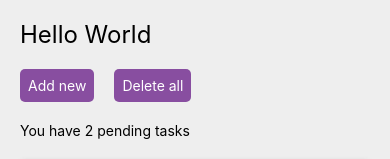
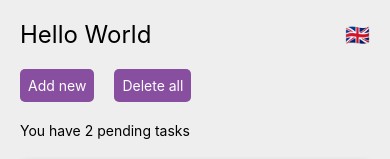
Before and after one commit to gaah996/i18nModularTranslations, a React Native app: screen / in a window 390 px wide. Shown: the top 159 px of the page. Built offline with nearby package versions, Linux system fonts and the light colour scheme.

Commit message:
Add language selector

```diff
--- a/src/App.tsx
+++ b/src/App.tsx
@@ -1,25 +1,50 @@
 import 'intl-pluralrules';
 
 import i18next from 'i18next';
-import React, {FC} from 'react';
+import React, {FC, useEffect, useState} from 'react';
 
 import en from './translations/en.json';
+import pt from './translations/pt.json';
 
 import Home from './containers/Home';
+import {LanguageOption} from './components/LanguageSelector';
 
 i18next.init({
   lng: 'en',
+  // fallbackLng: 'en',
   keySeparator: false,
   resources: {
     en: {translation: en},
+    pt: {translation: pt},
   },
   interpolation: {
     escapeValue: false,
   },
 });
 
+export const availableLanguages: LanguageOption[] = [
+  {label: '🇬🇧', value: 'en'},
+  {label: '🇩🇪', value: 'de'},
+  {label: '🇧🇷', value: 'pt'},
+];
+
 const App: FC = () => {
-  return <Home />;
+  const [selectedLanguage, setSelectedLanguage] = useState<string>('en');
+  const [_, updateScreen] = useState<string>('en');
+
+  useEffect(() => {
+    i18next.changeLanguage(selectedLanguage);
+    setTimeout(() => {
+      updateScreen(selectedLanguage);
+    }, 0);
+  }, [selectedLanguage]);
+
+  return (
+    <Home
+      selectedLanguage={selectedLanguage}
+      onSelectLanguage={setSelectedLanguage}
+    />
+  );
 };
 
 export default App;
--- a/src/components/Header/index.tsx
+++ b/src/components/Header/index.tsx
@@ -2,10 +2,11 @@ import React, {useState} from 'react';
 import {View, Text, Alert} from 'react-native';
 
 import {t} from '../../utils/translations';
+import LanguageSelector, {LanguageSelectorProps} from '../LanguageSelector';
 import messages from './messages';
 import styles from './styles';
 
-const Header = (): JSX.Element => {
+const Header = (languageProps: LanguageSelectorProps): JSX.Element => {
   const [name, setName] = useState<string | undefined>();
 
   const handleSetName = () => {
@@ -25,6 +26,7 @@ const Header = (): JSX.Element => {
           <Text onPress={handleSetName}>{t(messages.helloWorld)}</Text>
         )}
       </Text>
+      <LanguageSelector {...languageProps} />
     </View>
   );
 };
--- a/src/components/Header/styles.ts
+++ b/src/components/Header/styles.ts
@@ -3,6 +3,9 @@ import {StyleSheet} from 'react-native';
 export default StyleSheet.create({
   container: {
     padding: 20,
+    flexDirection: 'row',
+    alignItems: 'center',
+    justifyContent: 'space-between',
   },
   title: {
     fontSize: 24,
--- /dev/null
+++ b/src/components/LanguageSelector/index.tsx
@@ -0,0 +1,68 @@
+import React, {useState} from 'react';
+import {availableLanguages} from '../../App';
+import {Modal, TouchableOpacity, Text, View} from 'react-native';
+import styles from './styles';
+import messages from './messages';
+import {t} from '../../utils/translations';
+
+export interface LanguageOption {
+  label: string;
+  value: string;
+}
+
+export interface LanguageSelectorProps {
+  selectedLanguage: string;
+  onSelectLanguage: (language: string) => void;
+}
+
+const LanguageSelector = ({
+  selectedLanguage,
+  onSelectLanguage,
+}: LanguageSelectorProps): JSX.Element => {
+  const [showModal, setShowModal] = useState<boolean>(false);
+
+  const handleOpenPicker = () => {
+    setShowModal(true);
+  };
+
+  const handleSelectLanguage = (language: string) => () => {
+    setShowModal(false);
+    onSelectLanguage(language);
+  };
+
+  return (
+    <>
+      <TouchableOpacity onPress={handleOpenPicker}>
+        <Text style={styles.languageText}>
+          {
+            availableLanguages.find(
+              language => language.value === selectedLanguage,
+            )?.label
+          }
+        </Text>
+      </TouchableOpacity>
+      <Modal animationType="slide" visible={showModal} transparent>
+        <View style={styles.modalContainer}>
+          <View style={styles.modalContent}>
+            <Text style={styles.modalTitle}>{t(messages.modalTitle)}</Text>
+            <View style={styles.optionsContainer}>
+              {availableLanguages.map(language => (
+                <TouchableOpacity
+                  key={language.value}
+                  onPress={handleSelectLanguage(language.value)}>
+                  <View style={styles.languageItem}>
+                    <Text style={styles.languageItemText}>
+                      {language.label}
+                    </Text>
+                  </View>
+                </TouchableOpacity>
+              ))}
+            </View>
+          </View>
+        </View>
+      </Modal>
+    </>
+  );
+};
+
+export default LanguageSelector;
--- /dev/null
+++ b/src/components/LanguageSelector/messages.ts
@@ -0,0 +1,8 @@
+import {namespacedMessages} from '../../utils/translations';
+
+export default namespacedMessages('LanguageSelector')({
+  modalTitle: {
+    id: 'modalTitle',
+    message: 'Choose the new language:',
+  },
+});
--- /dev/null
+++ b/src/components/LanguageSelector/styles.ts
@@ -0,0 +1,35 @@
+import {StyleSheet} from 'react-native';
+
+export default StyleSheet.create({
+  languageText: {
+    fontSize: 20,
+  },
+  modalContainer: {
+    flex: 1,
+    backgroundColor: 'rgba(0, 0, 0, 0.3)',
+    justifyContent: 'flex-end',
+  },
+  modalContent: {
+    backgroundColor: 'white',
+    borderTopLeftRadius: 5,
+    borderTopRightRadius: 5,
+    paddingTop: 30,
+    paddingBottom: 50,
+    paddingHorizontal: 20,
+    alignItems: 'center',
+  },
+  modalTitle: {
+    fontSize: 16,
+    marginBottom: 20,
+  },
+  optionsContainer: {
+    flexDirection: 'row',
+    justifyContent: 'center',
+  },
+  languageItem: {
+    marginHorizontal: 15,
+  },
+  languageItemText: {
+    fontSize: 30,
+  },
+});
--- a/src/containers/Home/index.tsx
+++ b/src/containers/Home/index.tsx
@@ -13,6 +13,7 @@ import {t} from '../../utils/translations';
 import messages from './messages';
 import commonMessages from '../../common/messages';
 import styles from './styles';
+import {LanguageSelectorProps} from '../../components/LanguageSelector';
 
 interface Task {
   text: string;
@@ -20,7 +21,7 @@ interface Task {
   completedAt: Date | undefined;
 }
 
-const Home = (): JSX.Element => {
+const Home = (languageProps: LanguageSelectorProps): JSX.Element => {
   const [tasks, setTasks] = useState<Task[]>([
     {
       text: 'Go to the supermarket',
@@ -74,7 +75,7 @@ const Home = (): JSX.Element => {
 
   return (
     <SafeAreaView style={styles.container}>
-      <Header />
+      <Header {...languageProps} />
       <View style={styles.actionsContainer}>
         <TouchableOpacity style={styles.actionWrapper} onPress={handleAddTask}>
           <Text style={styles.actionText}>{t(messages.add)}</Text>
```
